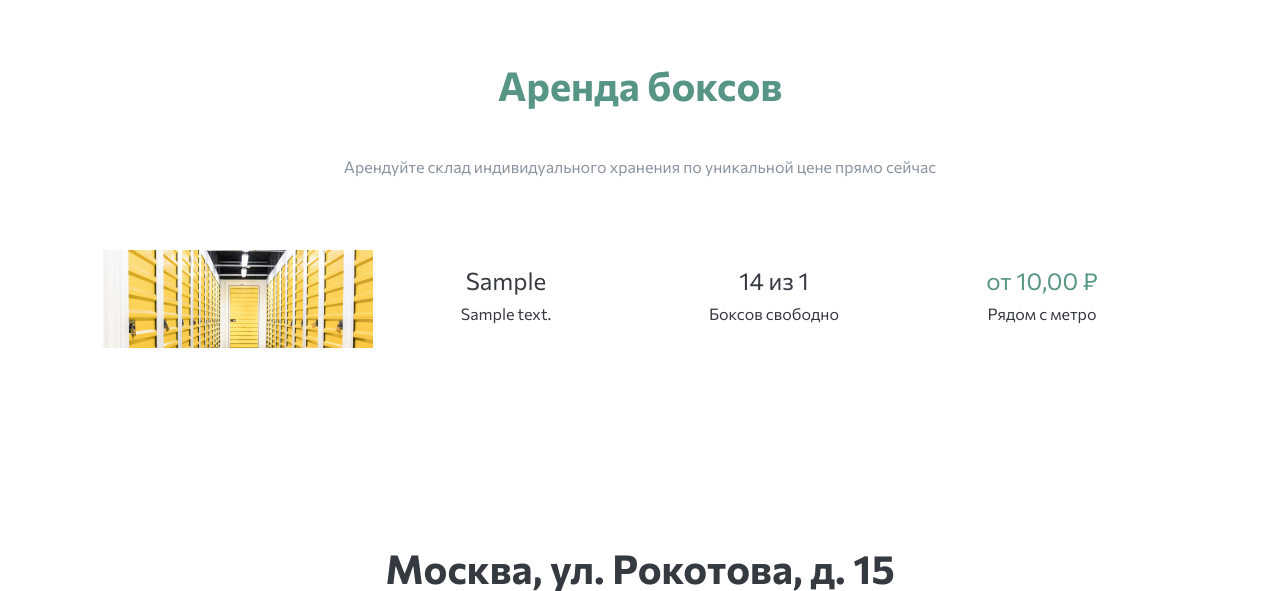
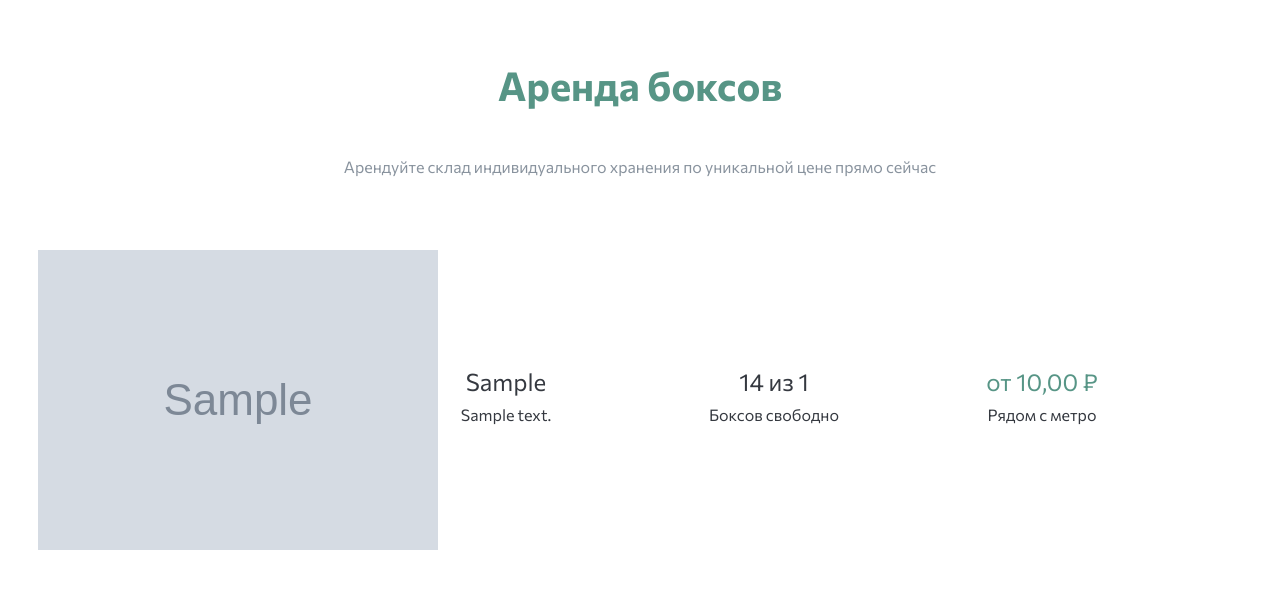
Before and after one commit to Stmkv/self_storage, a Django app: page /boxes/ in a window 1280 px wide. Shown: the part 722-1313 px from the top of the page. Run offline with Django 5.2, Linux system fonts and the light colour scheme; tables that the repository leaves empty hold one stand-in row (values such as "Sample post"); grey boxes marked "Sample" are stand-in pictures; parts of the project's set-up code (start-up, migrations or seed data) failed here and were passed over.

Commit message:
добавлена возможность выбора изображения

```diff
--- a/templates/boxes.html
+++ b/templates/boxes.html
@@ -50,7 +50,7 @@
                        aria-controls="pills-Moscow"
                        aria-selected="true">
                         <div class="col-12 col-lg-3 d-flex justify-content-center">
-                            <img src="{% static "img/image11.png" %}" alt="" class="mb-3 mb-lg-0">
+                            <img src="{{ warehouse.image.url }}" alt="" class="mb-3 mb-lg-0">
                         </div>
                         <div class="col-12 col-md-4 col-lg-3 d-flex flex-column justify-content-center">
                             <h4 class="text-center">{{ warehouse.city }}</h4>
```
Also changed, not shown: storage/admin.py, storage/models.py.
